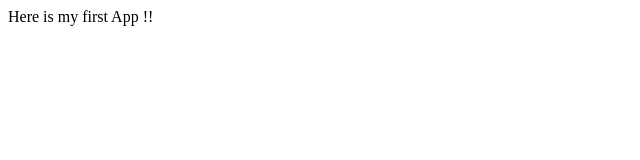
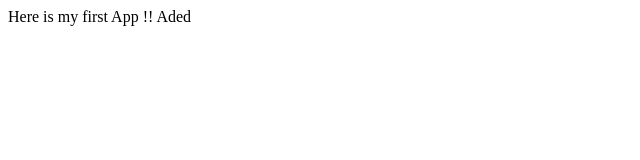
Before and after one commit to Ravigve/myTest, a plain HTML site: page index.html in a window 1280 px wide. Shown: the full height of the page, 0-640 px from the left. Drawn offline with Linux system fonts and the light colour scheme.

Commit message:
loginForm git commit -m loginForm
git status

```diff
--- a/index.html
+++ b/index.html
@@ -3,6 +3,6 @@
         <title>My First App</title>
     </head>
     <body>
-         Here is my first App !!
+         Here is my first App !! Aded
     </body>
 </html>
```
Also changed, not shown: login.html (added).
